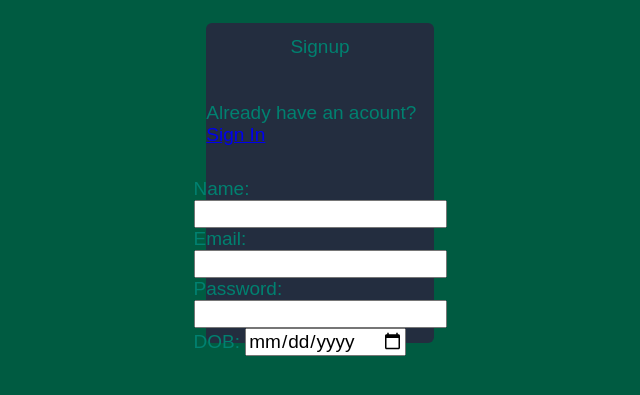
After one commit to ae1313/Flask-Bidding-Website, a Flask app: page /signup in a window 1280 px wide. The commit adds this page. Shown: the top 395 px of the page, without its empty margins (320-960 px from the left). Run offline with Flask 3, Linux system fonts and the light colour scheme.

Commit message:
Fixed Price/Quantity and started Signup

```diff
--- a/app.py
+++ b/app.py
@@ -2,16 +2,15 @@ from flask import Flask, render_template,request
 import pymongo
 import json
 import os
-
-client = pymongo.MongoClient(os.environ.get("MONGO_URI"))
+from dotenv import load_dotenv
+load_dotenv()
+client = pymongo.MongoClient(os.getenv("MONGO_URI"))
 db = client['flaskAppTest']
 
 app = Flask(__name__)
 @app.route('/')
 def index():
-    username = "Aden"
-    password = "Passcode"
-    return render_template("index.html",username=username,password=password)
+    return render_template("index.html")
 
 @app.route('/cart')
 def cart():
@@ -69,6 +68,13 @@ def bidding():
         # db.groceried.update_one({"pageID":data["id"]}, {"$push":{"bidding":{"name":"adam","bid":data["data"]}}})
         return "Big Fail"
 
+@app.route('/signup',methods=["POST","GET"])
+def signup():
+    if request.method == "GET":
+        return render_template("signup.html")
+    if request.method == "POST":
+        return "hi"
+
 
 if __name__ == "__main__":
     app.debug=True
--- /dev/null
+++ b/static/signup.css
@@ -0,0 +1,27 @@
+* {
+    font-family: 'Rubik', sans-serif;
+    font-weight: 500;
+    /* color: white; */
+    font-size: 19px;
+}
+
+body {
+    display: flex;
+    justify-content: center;
+    align-items: center;
+    background-color: #005B41;
+}
+
+
+.card{
+    display: flex;
+    border-radius: 6px;
+    background-color: #232D3F;
+    color:#008170;
+    flex-direction: column;
+    width: 18%;
+    justify-content: flex-start;
+    align-items: center;
+    margin: 15px;
+    height: 40vh;
+}
--- a/templates/bidding.html
+++ b/templates/bidding.html
@@ -18,8 +18,8 @@
         </div>
             <div class="info">
             <p class="data-point">
-                <img src="{{ url_for('static', filename='icons8-bidding-32.png') }}" alt="Top Bidder" height="24px">: George
-                <span class="bide">Top Bid: 96000</span> <span class="bide">Min Bid: ${{car["price"]/2}}</span></p>
+                <img src="{{ url_for('static', filename='icons8-bidding-32.png') }}" alt="Top Bidder" height="24px">: {{car["bidding"][0]["name"] if car["bidding"][0] else "None"}}
+                <span class="bide">Top Bid: {{car["bidding"][0]["bid"] if car["bidding"][0] else car["price"]/2}}</span> <span class="bide">Min Bid: ${{car["price"]/2}}</span></p>
        </div>
        <div class="form">
             <p class="bid-price">Your bid: <input type="number" name="" id="amount" class="input"></p>
--- /dev/null
+++ b/templates/signup.html
@@ -0,0 +1,29 @@
+<!DOCTYPE html>
+<html lang="en">
+<head>
+    <meta charset="UTF-8">
+    <meta name="viewport" content="width=device-width, initial-scale=1.0">
+    <title>Signup</title>
+    <link rel="stylesheet" href="{{ url_for('static', filename='signup.css') }}">
+</head>
+<body >
+    <div class="card">
+        <h1>Signup</h1>
+        <h5>Already have an acount? <a href="#">Sign In</a></h5>
+
+        <form action="" method="post">
+            <label for="username">Name:</label>
+            <input type="text" name="username" id="username">
+            <br>
+            <label for="email">Email:</label>
+            <input type="email" name="email" id="email">
+            <br>
+            <label for="password">Password:</label>
+            <input type="password" name="password" id="password">
+            <br>
+            <label for="dob">DOB:</label>
+            <input type="date" name="dob" id="dob">
+        </form>
+    </div>
+</body>
+</html>
```
